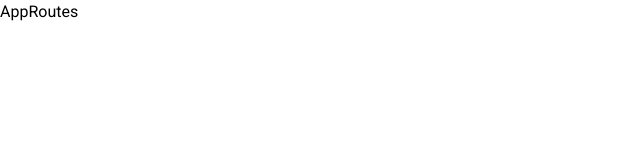
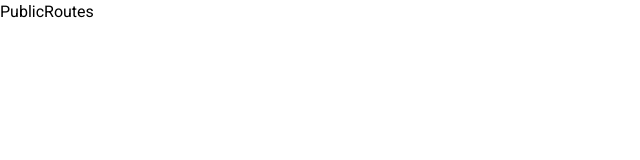
Before and after one commit to Naman830/Youtube-Management-System-, a React app in the folder frontend/: page / in a window 1280 px wide. Shown: the top 160 px of the page, without its empty margins (0-640 px from the left). Built offline with nearby package versions, Linux system fonts and the light colour scheme; the HTML template or start-up script is replaced by a standard one.

Commit message:
App routes set up done

```diff
--- a/frontend/src/routes/AppRoutes.jsx
+++ b/frontend/src/routes/AppRoutes.jsx
@@ -1,9 +1,16 @@
-import React from 'react'
+// top-level router
 
-const AppRoutes = () => {
+import { Routes, Route } from "react-router-dom";
+import PublicRoutes from "./PublicRoutes";
+import PrivateRoutes from "./PrivateRoutes";
+import ProtectedRoutes from "./ProtectedRoutes";
+
+export default function AppRoutes() {
   return (
-    <div>AppRoutes</div>
-  )
+    <Routes>
+      <Route path="/*" element={<PublicRoutes />} />
+      {/* <Route path="/auth/*" element={<PrivateRoutes />} /> */}
+      {/* <Route path="/app/*" element={<ProtectedRoutes />} /> */}
+    </Routes>
+  );
 }
-
-export default AppRoutes
```
